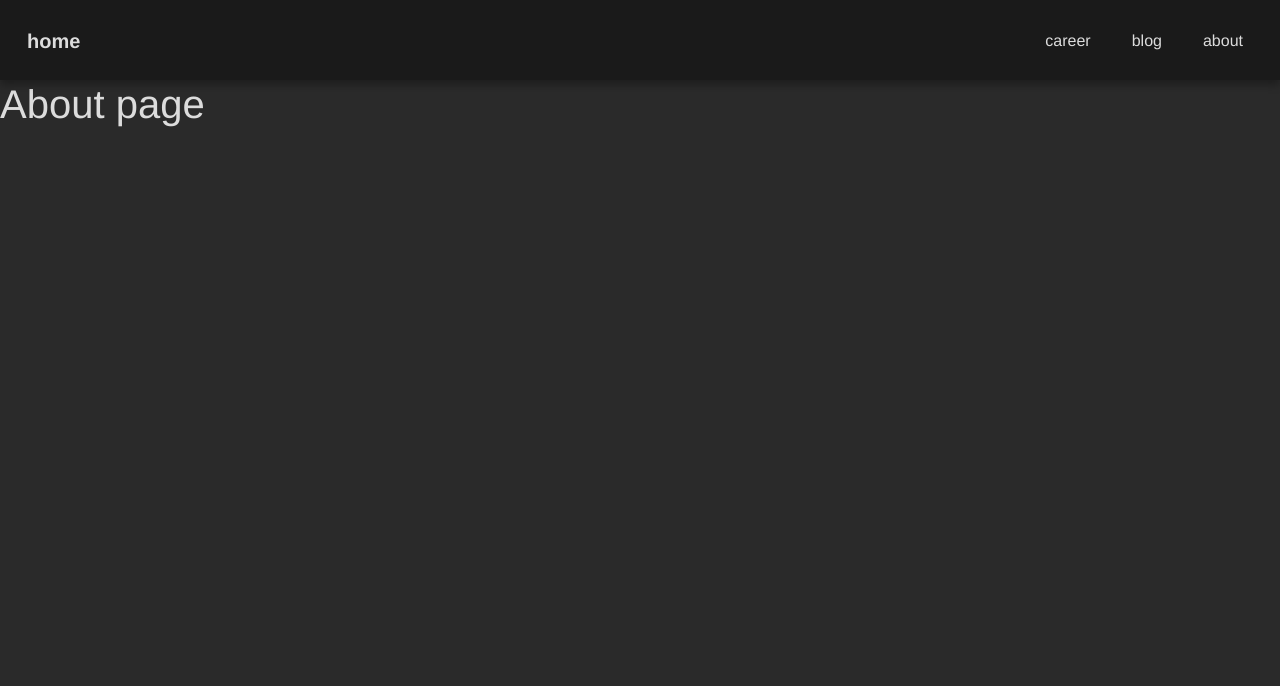
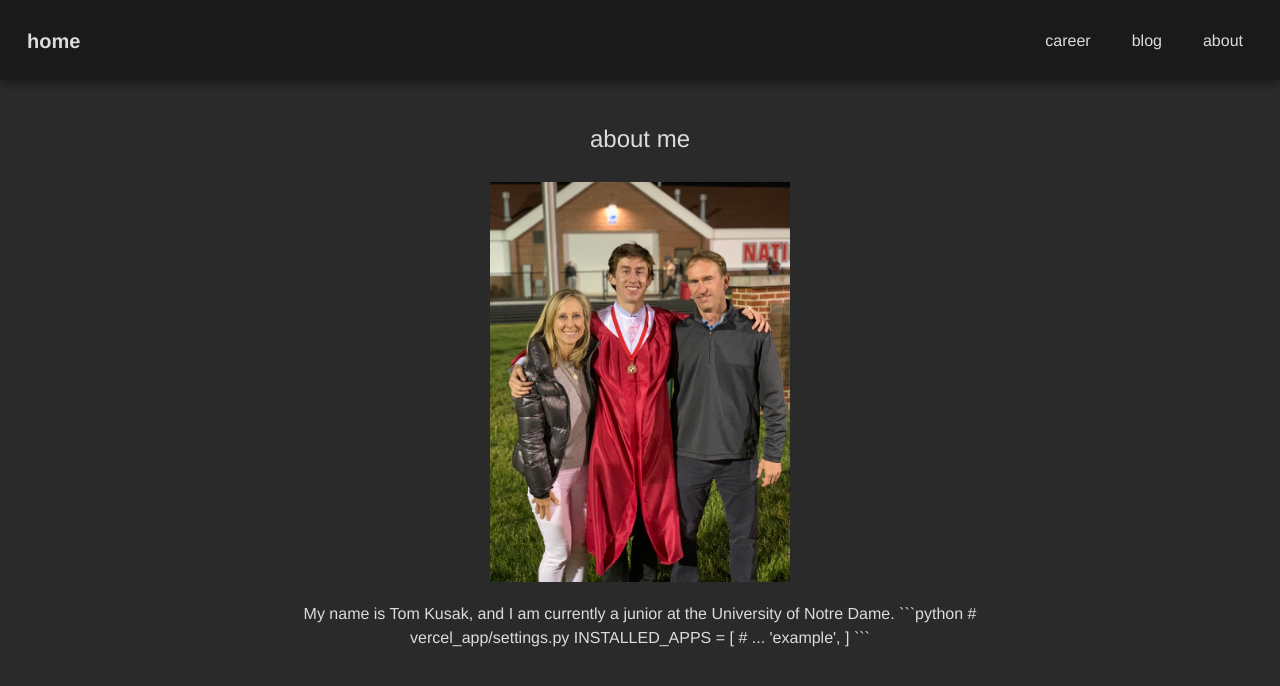
Before and after one commit to tkusak27/tomkusak, a Django app: page /about/ in a window 1280 px wide. Shown: the top 686 px of the page. Run offline with Django 4.2, Linux system fonts and the light colour scheme.

Commit message:
got photo working

````diff
--- a/vercel_app/templates/about.html
+++ b/vercel_app/templates/about.html
@@ -4,5 +4,19 @@
     <meta name="viewport" content="width=device-width, initial-scale=1">
     <link href="https://cdn.jsdelivr.net/npm/bootstrap@5.3.0/dist/css/bootstrap.min.css" rel="stylesheet" integrity="sha384-9ndCyUaIbzAi2FUVXJi0CjmCapSmO7SnpJef0486qhLnuZ2cdeRhO02iuK6FUUVM" crossorigin="anonymous">
         {% include 'partials/navbar.html' %}
-        <h1>About page</h1>
+        <div class="index-header">
+            <h4>
+                about me
+            </h4>
+        </div>
+        <div class="img-div">
+            {% load static %}
+            <img src="{% static "cover_photo.jpg" %}" alt="My image" class="cover-photo">
+        </div>
+        <div class="index-content">
+            <p>
+                {% include 'content/about.md' %}
+            </p>
+        </div>
+{% include 'partials/styles/about.css' %}
 </html>
--- /dev/null
+++ b/vercel_app/templates/content/about.md
@@ -0,0 +1,10 @@
+My name is Tom Kusak, and I am currently a junior at the University
+of Notre Dame.
+
+```python
+# vercel_app/settings.py
+INSTALLED_APPS = [
+    # ...
+    'example',
+]
+```
--- /dev/null
+++ b/vercel_app/templates/partials/styles/about.css
@@ -0,0 +1,41 @@
+<style>
+
+    .img-div {
+        max-width: 300px;
+        margin: 0 auto;
+        text-align: center;
+        padding-top: 20px;
+    }
+
+    .cover-photo {
+        width: 100%;
+        display: block;
+        max-width: 100%;
+        height: auto;
+    }
+
+
+    h4 {
+    font-family: helvetica;
+    color: #DCDCDC;
+    }
+
+    p {
+        font-family: helvetica;
+        color: #DCDCDC;
+    }
+
+    .index-header {
+        padding-left: 20%;
+        padding-right: 20%;
+        padding-top: 45px;
+        text-align: center;
+    }
+
+    .index-content {
+        padding-left: 20%;
+        padding-right: 20%;
+        padding-top: 20px;
+        text-align: center;
+    }
+    </style>
--- a/vercel_app/templates/partials/styles/index.css
+++ b/vercel_app/templates/partials/styles/index.css
@@ -4,6 +4,7 @@
     max-width: 300px;
     margin: 0 auto;
     text-align: center;
+    padding-top: 20px;
 }
 
 .cover-photo {
````
